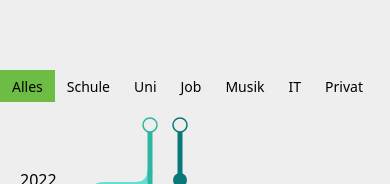
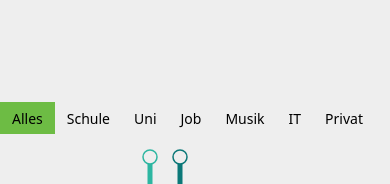
Before and after one commit to gabjuh/webdev-portfolio, a React (Vite) app: page / in a window 390 px wide. Shown: the part 356-540 px from the top of the page. Built offline with nearby package versions, Linux system fonts and the light colour scheme.

Commit message:
increase svgHeight

```diff
--- a/src/components/CvTree.tsx
+++ b/src/components/CvTree.tsx
@@ -49,7 +49,7 @@ const CvTree: React.FC<ICvTree> = ({
   const [horisontalPosition, setHorisontalPosition] = useState<number>(general.horisontalPosition);
 
   // Svg
-  const [svgHeight, setSvgHeight] = useState<number>(timelineHeight);
+  const [svgHeight, setSvgHeight] = useState<number>(timelineHeight + 200);
   const [svgWidth, setSvgWidth] = useState<number>(general.width);
 
   const timelineStartPos = svgWidth / 2;
@@ -162,7 +162,7 @@ const CvTree: React.FC<ICvTree> = ({
       <div className="overflow-hidden">
         {/* Buttons */}
         <div
-          className="btn-categories flex flex-wrap sm:w-[500px] mt-24 mx-auto"
+          className="btn-categories flex flex-wrap sm:w-[500px] mt-32 mx-auto"
           style={{
             position: "-webkit-sticky",
             top: 0,
```
